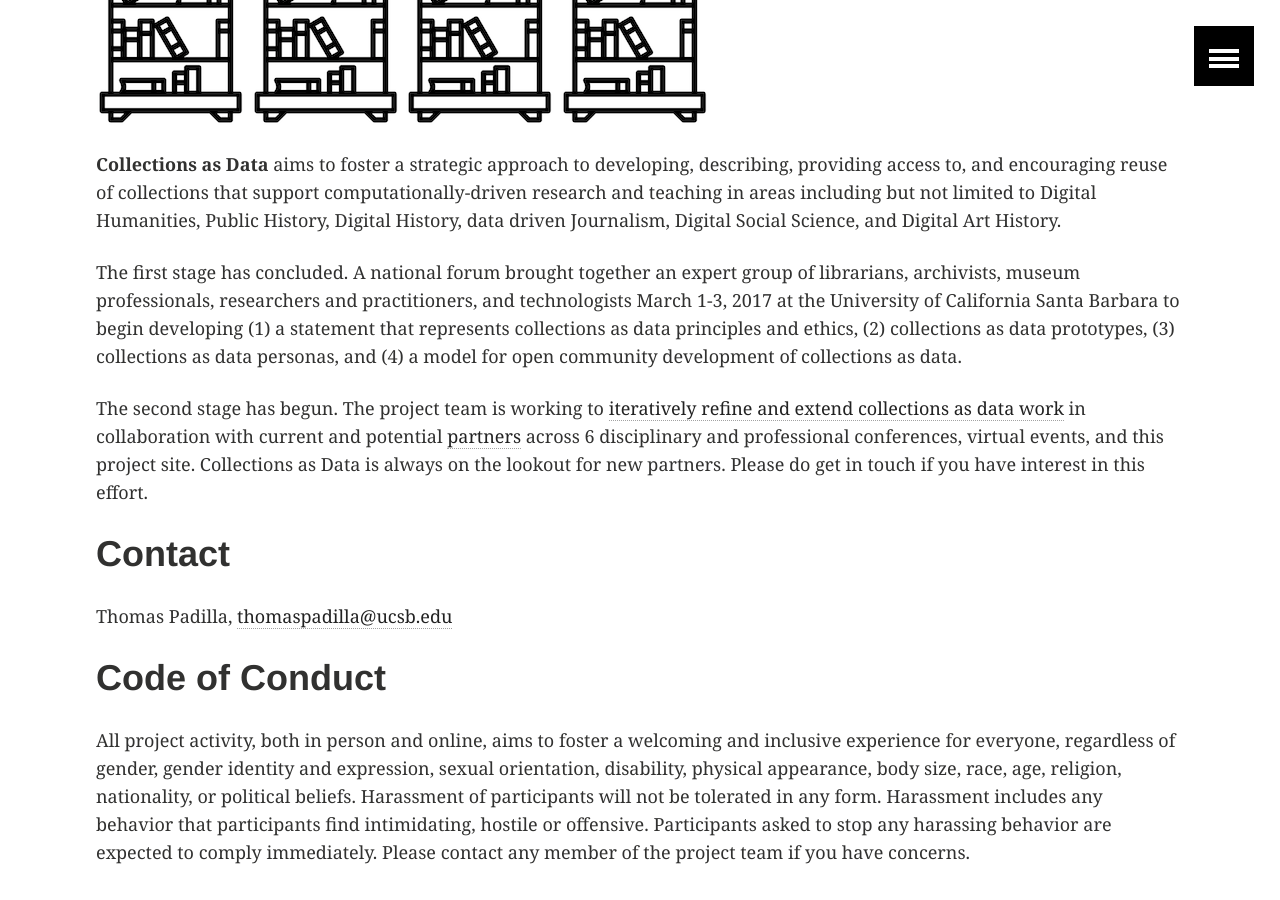
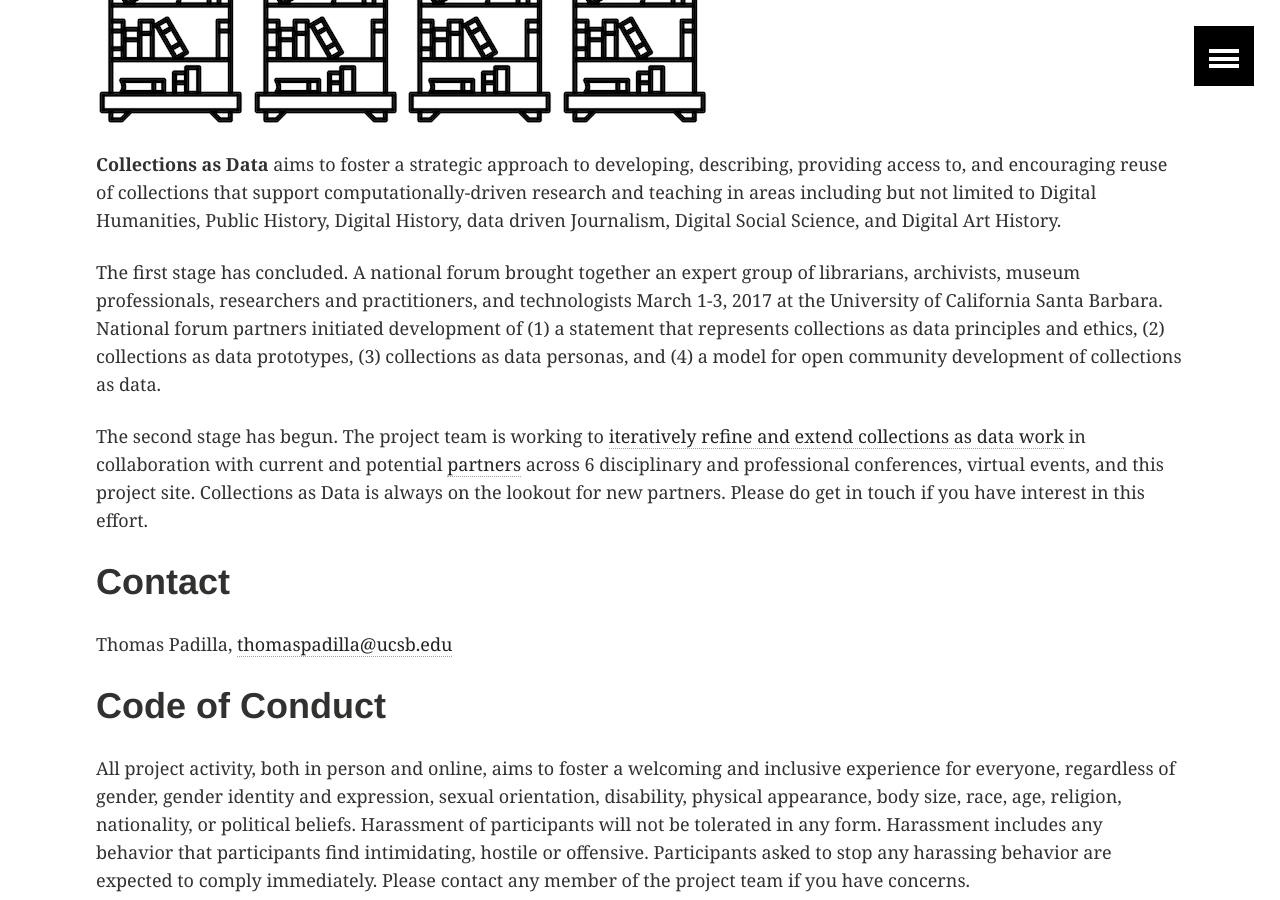
Before and after one commit to collectionsasdata/collectionsasdata.github.io, a Jekyll site: the page built from index.md, in a window 1280 px wide and 900 px high, scrolled down 348 px. Built offline with Jekyll 4.4.1, drawn with Linux system fonts in a browser that asks for light colours.

Commit message:
Update index.md

```diff
--- a/index.md
+++ b/index.md
@@ -7,7 +7,7 @@ title:  "Always Already Computational"
 
 **Collections as Data** aims to foster a strategic approach to developing, describing, providing access to, and encouraging reuse of collections that support computationally-driven research and teaching in areas including but not limited to Digital Humanities, Public History, Digital History, data driven Journalism, Digital Social Science, and Digital Art History.
 
-The first stage has concluded. A national forum brought together an expert group of librarians, archivists, museum professionals, researchers and practitioners, and technologists March 1-3, 2017 at the University of California Santa Barbara to begin developing (1) a statement that represents collections as data principles and ethics, (2) collections as data prototypes, (3) collections as data personas, and (4) a model for open community development of collections as data.
+The first stage has concluded. A national forum brought together an expert group of librarians, archivists, museum professionals, researchers and practitioners, and technologists March 1-3, 2017 at the University of California Santa Barbara. National forum partners initiated development of (1) a statement that represents collections as data principles and ethics, (2) collections as data prototypes, (3) collections as data personas, and (4) a model for open community development of collections as data.
 
 The second stage has begun. The project team is working to [iteratively refine and extend collections as data work](https://collectionsasdata.github.io/events/) in collaboration with current and potential [partners](https://collectionsasdata.github.io/partners/) across 6 disciplinary and professional conferences, virtual events, and this project site. Collections as Data is always on the lookout for new partners. Please do get in touch if you have interest in this effort.
 
```
